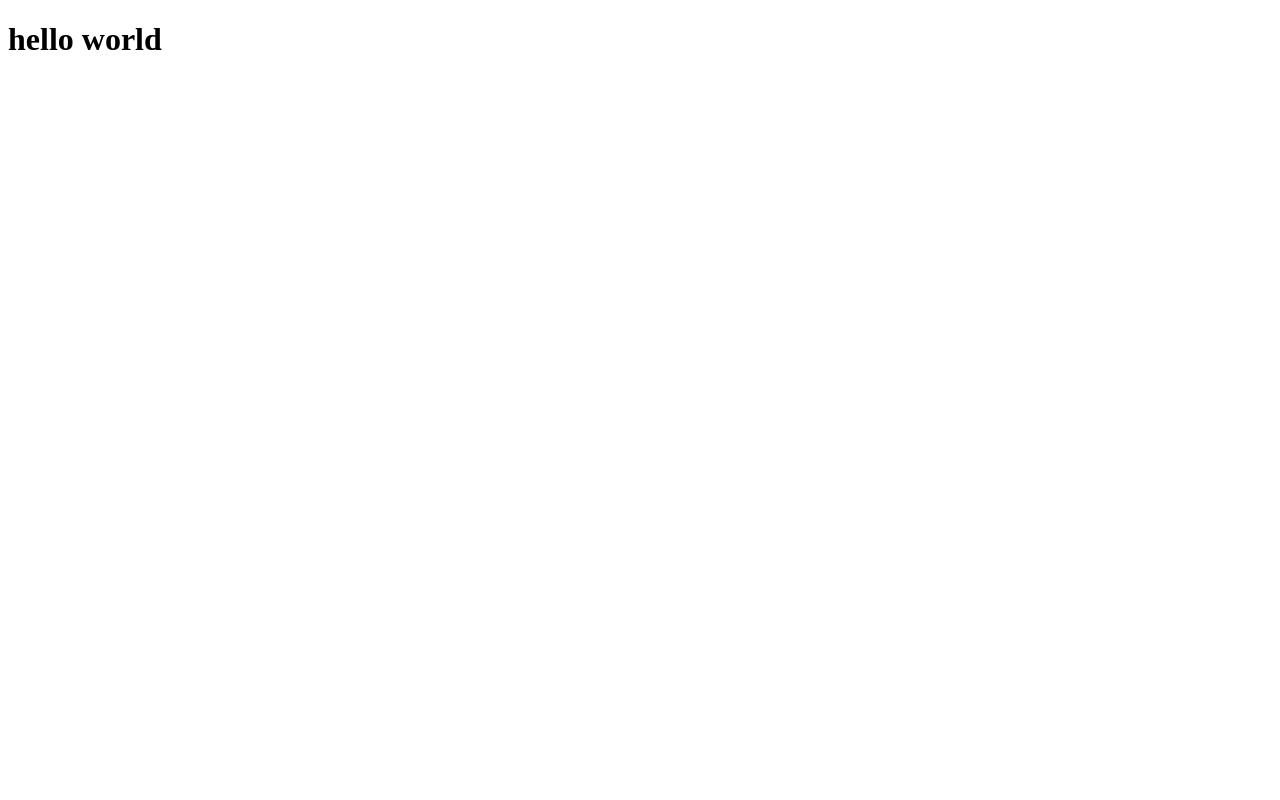
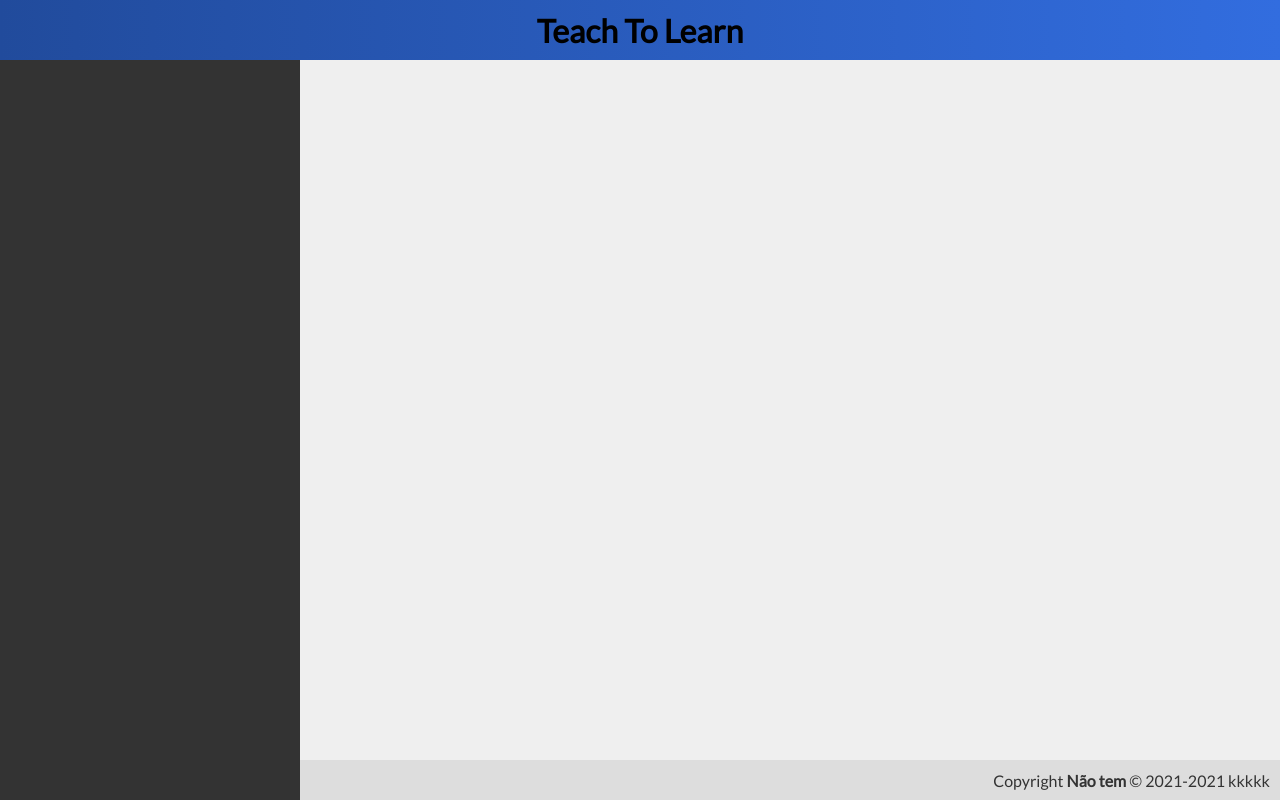
Before and after one commit to lucascs20182/teach-to-learn, a Vue app in the folder client/: page / in a window 1280 px wide. Built offline with nearby package versions, Linux system fonts and the light colour scheme.

Commit message:
create structure of the main components

```diff
--- a/client/src/App.vue
+++ b/client/src/App.vue
@@ -1,15 +1,45 @@
 <template>
   <div id="app">
-    <h1>hello world</h1>
+    <Header title="Teach To Learn" />
+    <Menu />
+    <Content />
+    <Footer />
   </div>
 </template>
 
 <script>
-export default {
-  name: "App"
-}
+  import Header from '@/components/template/Header'
+  import Menu from '@/components/template/Menu'
+  import Content from '@/components/template/Content'
+  import Footer from '@/components/template/Footer'
+
+  export default {
+    name: "App",
+    components: { Header, Menu, Content, Footer }
+  }
 </script>
 
 <style>
+  * {
+    font-family: "Lato", sans-serif;
+  }
 
+  body {
+    margin: 0;
+  }
+
+  #app {
+    -webkit-font-smoothing: antialiased;
+    -moz-osx-font-smoothing: grayscale;
+
+    height: 100vh;
+    display: grid;
+    grid-template-rows: 60px 1fr 40px;
+    grid-template-columns: 300px 1fr;
+    grid-template-areas:
+      "header header"
+      "menu content"
+      "menu footer"
+    ;
+  }
 </style>
--- /dev/null
+++ b/client/src/components/template/Content.vue
@@ -0,0 +1,17 @@
+<template>
+    <div class="content"></div>
+</template>
+
+<script>
+    export default {
+        name: "Content"
+    }
+</script>
+
+<style>
+    .content {
+        grid-area: content;
+        background-color: #efefef;
+        padding: 20px;
+    }
+</style>
--- /dev/null
+++ b/client/src/components/template/Footer.vue
@@ -0,0 +1,27 @@
+<template>
+    <footer class="footer">
+        <span>
+            Copyright <strong>Não tem </strong>
+            &#169; 2021-2021 kkkkk
+        </span>
+    </footer>
+</template>
+
+<script>
+    export default {
+        name: "Footer"
+    }
+</script>
+
+<style>
+    .footer {
+        grid-area: footer;
+        background-color: #ddd;
+        color: #333;
+
+        display: flex;
+        align-items: center;
+        justify-content: flex-end;
+        padding-right: 10px;
+    }
+</style>
--- /dev/null
+++ b/client/src/components/template/Header.vue
@@ -0,0 +1,30 @@
+<template>
+    <header class="header">
+        <a class="toggle">
+            <i class="fa fa-lg"></i>
+        </a>
+
+        <h1 class="title">{{ title }}</h1>
+    </header>
+</template>
+
+<script>
+    export default {
+        name: "Header",
+        props: {
+            title: String,
+            hideToggle: Boolean
+        }
+    }
+</script>
+
+<style>
+    .header {
+        grid-area: header;
+        background: linear-gradient(to left, #326DDF, #214B9C);
+
+        display: flex;
+        justify-content: center;
+        align-items: center;
+    }
+</style>
--- /dev/null
+++ b/client/src/components/template/Menu.vue
@@ -0,0 +1,20 @@
+<template>
+    <aside class="menu"></aside>
+</template>
+
+<script>
+    export default {
+        name: "Menu"
+    }
+</script>
+
+<style>
+    .menu {
+        grid-area: menu;
+        background: #333333;
+
+        display: flex;
+        flex-direction: column;
+        flex-wrap: wrap;
+    }
+</style>
```
Also changed, not shown: 2 other files (tests, documents, lock files or other folders).
